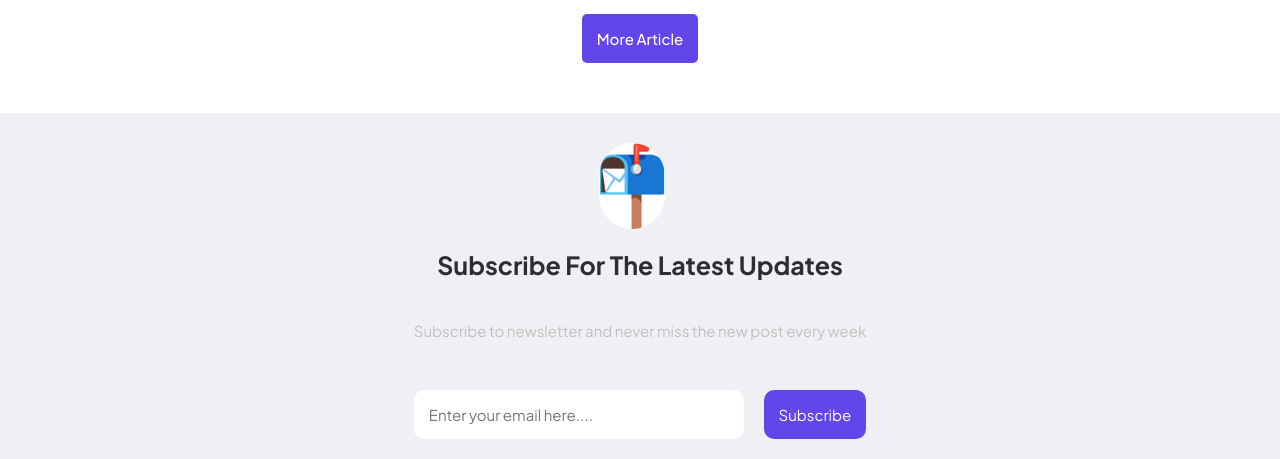
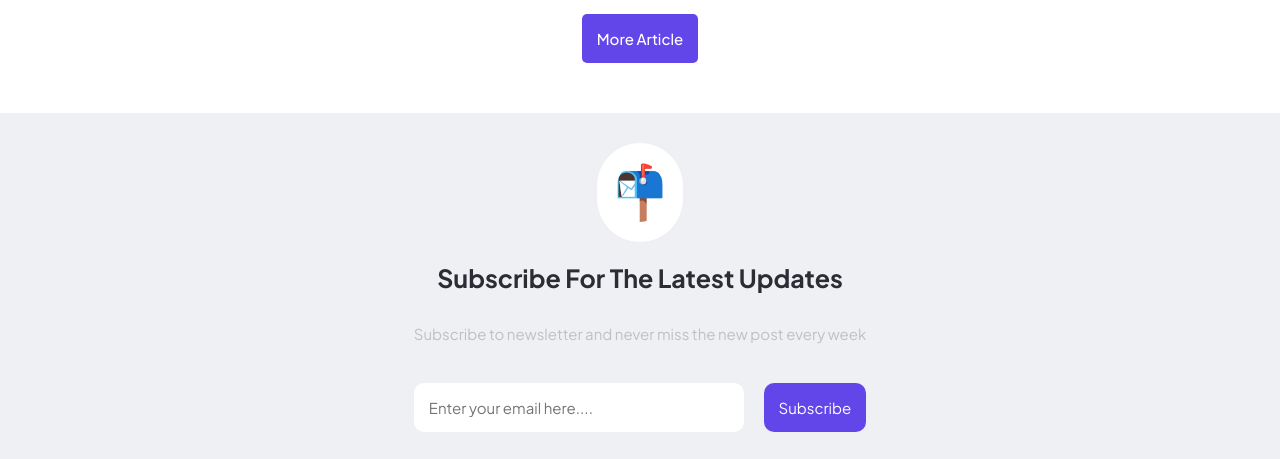
Before and after one commit to Reason-With-Talent/Dasteen-Blog, a plain HTML site: page index.html in a window 1280 px wide. Shown: the part 2462-2921 px from the top of the page. Drawn offline with Linux system fonts and the light colour scheme.

Commit message:
img update

```diff
--- a/style.css
+++ b/style.css
@@ -274,16 +274,17 @@
 }
 
 .div-image img {
-    width: 80%;
-    border-radius: 80px;
+    width: 10%;
+    border-radius: 100px;
     background-color: #FFFFFF;
+    padding: 20px;
 }
 
 .div-image {
     margin-top: 30px;
-    display: grid;
+    display: flex;
     justify-content: center;
-
+    width: 100%;
 }
 
 .dasteen-main-four h2 {
@@ -298,8 +299,8 @@
 .dasteen-main-four p {
     font-size: 15px;
     font-weight: 400;
-    margin-top: 20px;
-    margin-bottom: 20px;
+    margin-top: 10px;
+    margin-bottom: 10px;
     text-align: center;
     color: #C0C0C0;
 }
```
